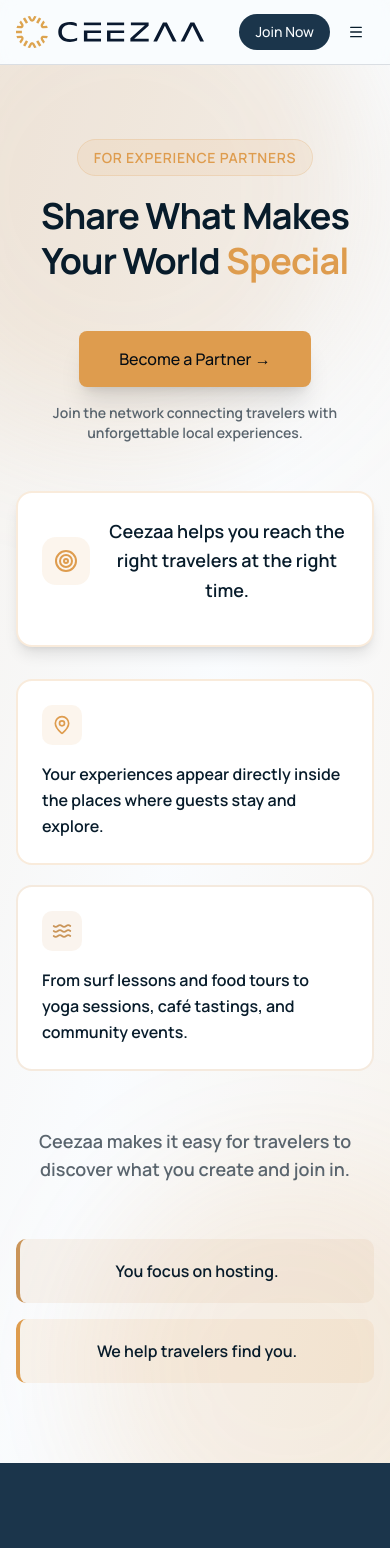
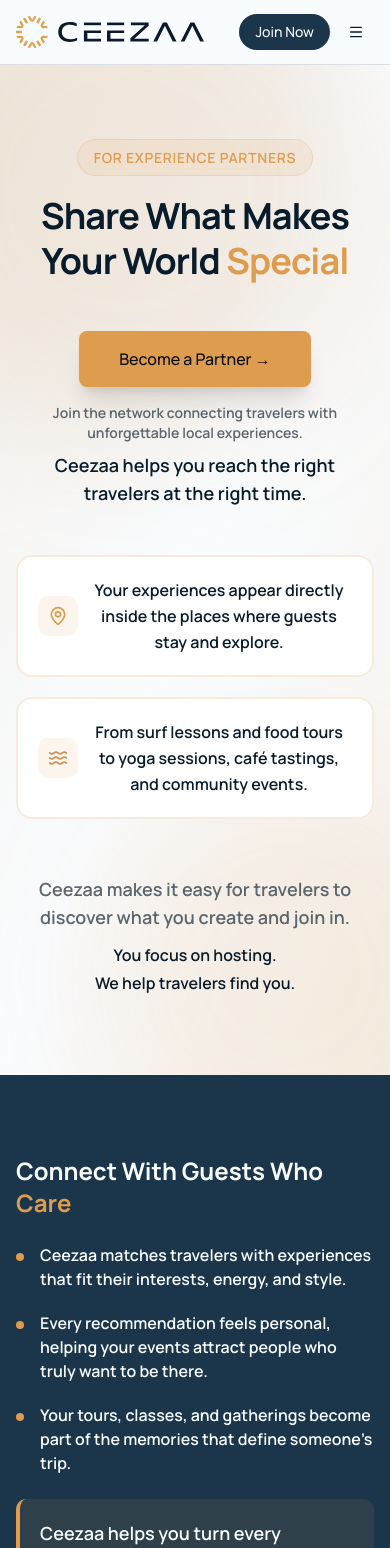
Before and after one commit to scottdoggett/ceezaa-landing-page, a Next.js app: page /experience-partners in a window 390 px wide. Shown: the top 1548 px of the page. Built offline with nearby package versions, Linux system fonts and the light colour scheme.

Commit message:
Further updated sections in experience-partners-page

```diff
--- a/src/components/ui/experience-partners-page/connect-guests.tsx
+++ b/src/components/ui/experience-partners-page/connect-guests.tsx
@@ -1,4 +1,4 @@
-import { Handshake, Sparkles } from "lucide-react";
+import { Handshake } from "lucide-react";
 
 export function ConnectGuests() {
   return (
@@ -48,9 +48,7 @@ export function ConnectGuests() {
                 </div>
 
                 <div className="flex items-start gap-4">
-                  <div className="shrink-0 mt-1">
-                    <Sparkles className="w-5 h-5 md:w-6 md:h-6 text-primary" />
-                  </div>
+                  <div className="shrink-0 w-2 h-2 rounded-full bg-primary mt-2.5"></div>
                   <p className="text-base md:text-lg font-semibold">
                     Your tours, classes, and gatherings become part of the
                     memories that define someone&apos;s trip.
--- a/src/components/ui/experience-partners-page/partner-purpose.tsx
+++ b/src/components/ui/experience-partners-page/partner-purpose.tsx
@@ -1,4 +1,4 @@
-import { Check, Palette, Lock, Sparkles, Handshake, Star } from "lucide-react";
+import { Palette, Lock, Sparkles, Handshake, Star } from "lucide-react";
 
 export function PartnerPurpose() {
   return (
@@ -18,7 +18,7 @@ export function PartnerPurpose() {
 
               <div className="space-y-5 md:space-y-6">
                 <div className="flex items-start gap-4">
-                  <div className="shrink-0 w-8 h-8 rounded-full bg-primary/20 flex items-center justify-center text-sm font-bold mt-1">
+                  <div className="shrink-0 w-8 h-8 rounded-full bg-primary/20 flex items-center justify-center text-sm font-bold my-auto">
                     1
                   </div>
                   <p className="text-base md:text-lg font-semibold pt-1">
@@ -28,8 +28,8 @@ export function PartnerPurpose() {
                 </div>
 
                 <div className="flex items-start gap-4">
-                  <div className="shrink-0 w-8 h-8 rounded-full bg-primary/20 flex items-center justify-center mt-1">
-                    <Check className="w-5 h-5 text-primary" />
+                  <div className="shrink-0 w-8 h-8 rounded-full bg-primary/20 flex items-center justify-center text-sm font-bold my-auto">
+                    2
                   </div>
                   <p className="text-base md:text-lg font-semibold pt-1">
                     Every partner is reviewed to ensure guests have trusted,
@@ -38,7 +38,7 @@ export function PartnerPurpose() {
                 </div>
 
                 <div className="flex items-start gap-4">
-                  <div className="shrink-0 w-8 h-8 rounded-full bg-primary/20 flex items-center justify-center text-sm font-bold mt-1">
+                  <div className="shrink-0 w-8 h-8 rounded-full bg-primary/20 flex items-center justify-center text-sm font-bold my-auto">
                     3
                   </div>
                   <p className="text-base md:text-lg font-semibold pt-1">
--- a/src/components/ui/experience-partners-page/share-world.tsx
+++ b/src/components/ui/experience-partners-page/share-world.tsx
@@ -1,5 +1,5 @@
 import { Button } from "@/components/ui/button";
-import { Target, MapPin, Waves } from "lucide-react";
+import { MapPin, Waves } from "lucide-react";
 
 export function ShareWorld() {
   return (
@@ -31,29 +31,23 @@ export function ShareWorld() {
             >
               Become a Partner →
             </Button>
-            <p className="text-sm text-muted-foreground font-semibold">
-              Join the network connecting travelers with unforgettable local
-              experiences.
-            </p>
+            <div className="space-y-2">
+              <p className="text-sm text-muted-foreground font-semibold">
+                Join the network connecting travelers with unforgettable local
+                experiences.
+              </p>
+              <p className="text-lg md:text-2xl font-semibold">
+                Ceezaa helps you reach the right travelers at the right time.
+              </p>
+            </div>
           </div>
 
           {/* Content sections */}
           <div className="space-y-8 md:space-y-10 max-w-4xl mx-auto mt-12 md:mt-16">
-            <div className="bg-card border-2 border-primary/20 rounded-2xl p-6 md:p-8 shadow-lg">
-              <div className="flex items-center gap-4 mb-4">
-                <div className="shrink-0 w-12 h-12 md:w-14 md:h-14 rounded-xl bg-primary/10 flex items-center justify-center">
-                  <Target className="w-6 h-6 md:w-7 md:h-7 text-primary" />
-                </div>
-                <p className="text-lg md:text-xl font-semibold leading-relaxed">
-                  Ceezaa helps you reach the right travelers at the right time.
-                </p>
-              </div>
-            </div>
-
-            <div className="grid md:grid-cols-2 gap-5 md:gap-6 text-left">
-              <div className="group bg-card border-2 border-primary/20 rounded-2xl p-6 md:p-8 hover:shadow-lg transition-shadow">
-                <div className="flex flex-col gap-4">
-                  <div className="w-10 h-10 md:w-12 md:h-12 rounded-lg bg-primary/10 flex items-center justify-center">
+            <div className="grid md:grid-cols-2 gap-5 md:gap-6">
+              <div className="group bg-card border-2 border-primary/20 rounded-2xl p-5 md:p-6 hover:shadow-lg transition-shadow">
+                <div className="flex items-center gap-2 sm:gap-4">
+                  <div className="shrink-0 w-10 h-10 md:w-12 md:h-12 rounded-lg bg-primary/10 flex items-center justify-center">
                     <MapPin className="w-5 h-5 md:w-6 md:h-6 text-primary" />
                   </div>
                   <p className="text-base md:text-lg font-semibold leading-relaxed">
@@ -63,9 +57,9 @@ export function ShareWorld() {
                 </div>
               </div>
 
-              <div className="group bg-card border-2 border-accent/20 rounded-2xl p-6 md:p-8 hover:shadow-lg transition-shadow">
-                <div className="flex flex-col gap-4">
-                  <div className="w-10 h-10 md:w-12 md:h-12 rounded-lg bg-accent/10 flex items-center justify-center">
+              <div className="group bg-card border-2 border-primary/20 rounded-2xl p-5 md:p-6 hover:shadow-lg transition-shadow">
+                <div className="flex items-center gap-2 sm:gap-4">
+                  <div className="shrink-0 w-10 h-10 md:w-12 md:h-12 rounded-lg bg-primary/10 flex items-center justify-center">
                     <Waves className="w-5 h-5 md:w-6 md:h-6 text-accent" />
                   </div>
                   <p className="text-base md:text-lg font-semibold leading-relaxed">
@@ -76,22 +70,15 @@ export function ShareWorld() {
               </div>
             </div>
 
-            <div className="text-center py-6 md:py-8">
+            <div className="text-center pt-6 md:pt-8 pb-0 space-y-3">
               <p className="text-lg md:text-xl font-semibold text-muted-foreground">
                 Ceezaa makes it easy for travelers to discover what you create
                 and join in.
               </p>
-            </div>
-
-            <div className="grid sm:grid-cols-2 gap-4 md:gap-6 max-w-2xl mx-auto">
-              <div className="bg-accent/10 border-l-4 border-accent rounded-lg p-5 md:p-6 text-center">
-                <p className="text-base md:text-lg font-semibold">You focus on hosting.</p>
-              </div>
-
-              <div className="bg-primary/10 border-l-4 border-primary rounded-lg p-5 md:p-6 text-center">
-                <p className="text-base md:text-lg font-semibold">
-                  We help travelers find you.
-                </p>
+              <div className="flex flex-col sm:flex-row items-center justify-center gap-1 sm:gap-0 text-base md:text-lg font-semibold">
+                <span>You focus on hosting.</span>
+                <span className="text-muted-foreground mx-2 hidden sm:inline">•</span>
+                <span>We help travelers find you.</span>
               </div>
             </div>
           </div>
```
